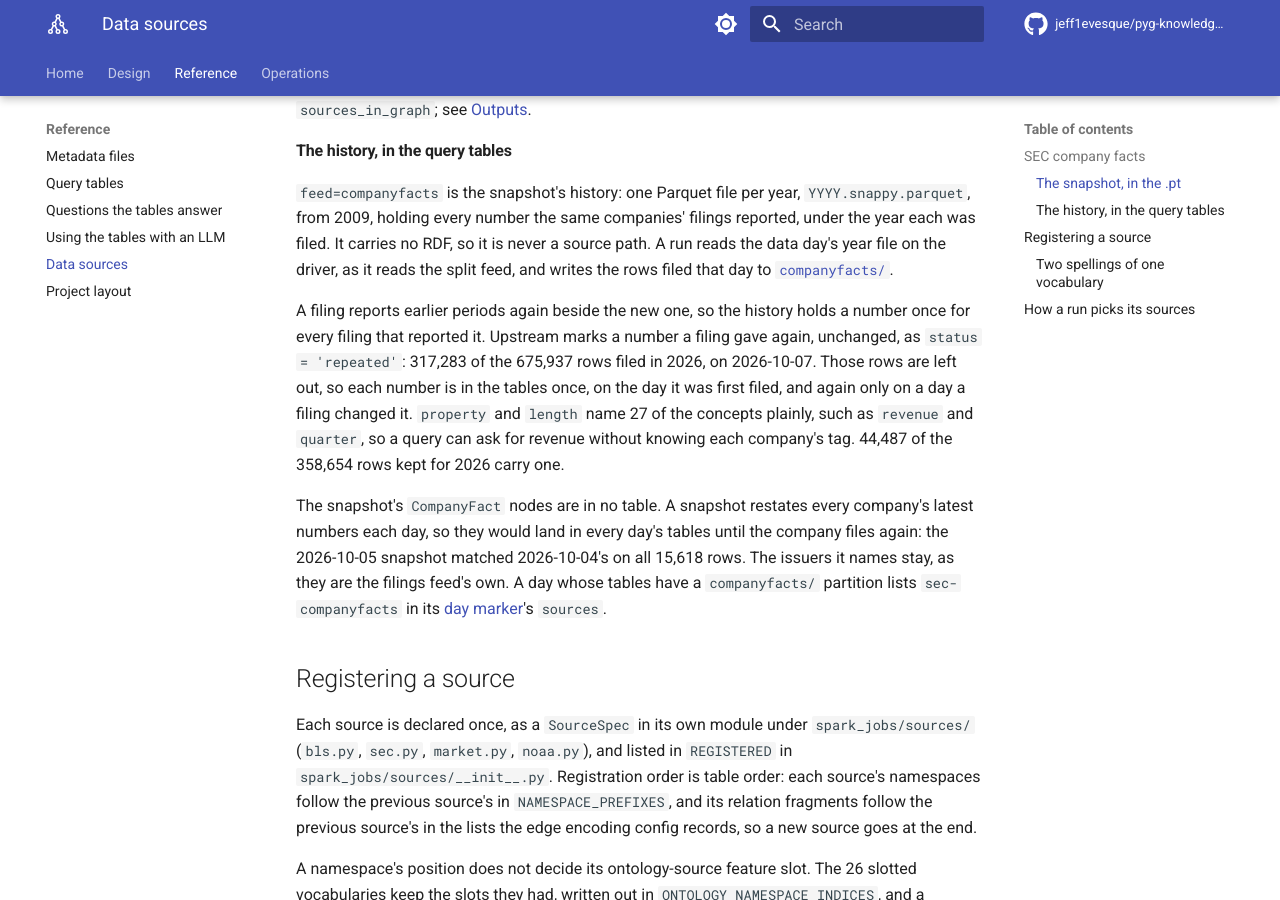
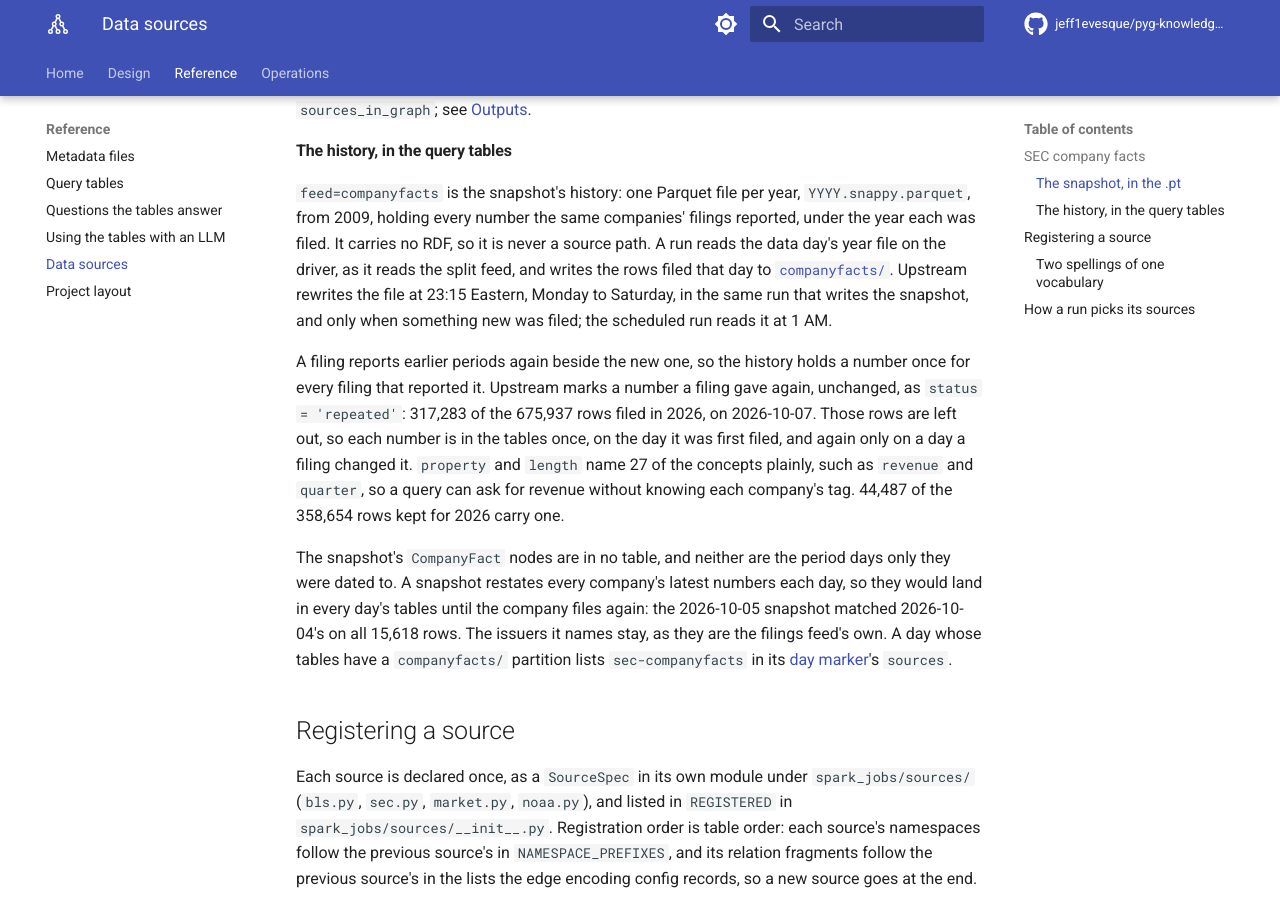
Before and after one commit to jeff1evesque/pyg-knowledge-graph-builder, an MkDocs documentation site: the page built from documentation/reference/sources.md, in a window 1280 px wide and 900 px high, scrolled down 2478 px. Built offline with MkDocs 1.6.1 and Material for MkDocs 9.7.7, drawn with Linux system fonts in a browser that asks for light colours; comment, search, counter and statistics services are not loaded.

Commit message:
#437: sources.md, when upstream writes the history, and the days left out

```diff
--- a/documentation/reference/sources.md
+++ b/documentation/reference/sources.md
@@ -326,7 +326,9 @@ fragments, so `contract_digest` is unchanged. A run that read it lists
 filings reported, under the year each was filed. It carries no RDF, so it is
 never a source path. A run reads the data day's year file on the driver, as it
 reads the split feed, and writes the rows filed that day to
-[`companyfacts/`](tables.md#companyfacts).
+[`companyfacts/`](tables.md#companyfacts). Upstream rewrites the file at 23:15
+Eastern, Monday to Saturday, in the same run that writes the snapshot, and only
+when something new was filed; the scheduled run reads it at 1 AM.
 
 A filing reports earlier periods again beside the new one, so the history holds
 a number once for every filing that reported it. Upstream marks a number a
@@ -337,10 +339,11 @@ changed it. `property` and `length` name 27 of the concepts plainly, such as
 `revenue` and `quarter`, so a query can ask for revenue without knowing each
 company's tag. 44,487 of the 358,654 rows kept for 2026 carry one.
 
-The snapshot's `CompanyFact` nodes are in no table. A snapshot restates every
-company's latest numbers each day, so they would land in every day's tables
-until the company files again: the 2026-10-05 snapshot matched 2026-10-04's on
-all 15,618 rows. The issuers it names stay, as they are the filings feed's own.
+The snapshot's `CompanyFact` nodes are in no table, and neither are the period
+days only they were dated to. A snapshot restates every company's latest
+numbers each day, so they would land in every day's tables until the company
+files again: the 2026-10-05 snapshot matched 2026-10-04's on all 15,618 rows.
+The issuers it names stay, as they are the filings feed's own.
 A day whose tables have a `companyfacts/` partition lists `sec-companyfacts` in
 its [day marker](tables.md#the-day-marker)'s `sources`.
 
```
